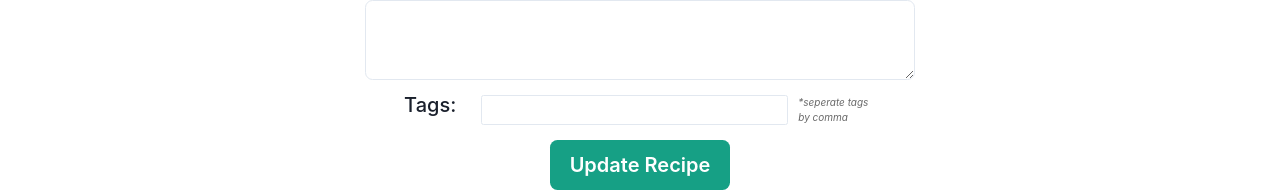
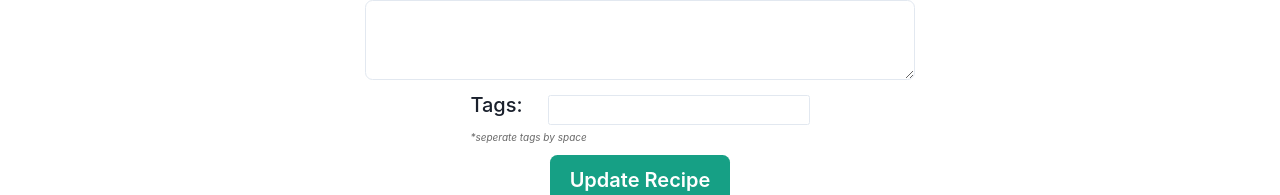
Before and after one commit to ottofrankel/recipes, a React (Create React App) app in the folder src/frontend/: page /update-recipe/1 in a window 1280 px wide. Shown: the part 417-612 px from the top of the page. Built offline with nearby package versions, Linux system fonts and the light colour scheme; no server answers.

Commit message:
Improved tag seperation

```diff
--- a/src/frontend/src/components/recipe_form.tsx
+++ b/src/frontend/src/components/recipe_form.tsx
@@ -37,7 +37,7 @@ const RecipeForm: React.FC<Props> = ({
   const [source, setSource] = useState(recipe.source);
   const [type, setType] = useState(recipe.type);
   const [instructions, setInstructions] = useState(recipe.instructions);
-  const [tags, setTags] = useState(recipe.tags?.join());
+  const [tags, setTags] = useState(recipe.tags?.join(" "));
   const [errors, setErrors] = useState(preValidation);
 
   const handleIngChange = (index: number, e: React.ChangeEvent<HTMLInputElement>, key: "amount" | "measurement" | "name") => {
@@ -71,7 +71,13 @@ const RecipeForm: React.FC<Props> = ({
         fav: recipe.fav
       }
 
-      if (tags) newRecipe.tags = tags.split(",");
+      console.log(tags);
+      console.log(tags?.split(" "));
+
+      if (tags) {
+        const validTags = tags.split(" ");
+        newRecipe.tags = validTags.filter(tag => tag !== '')
+      }
 
       if (formType === "new") {
         postRecipe(newRecipe);
@@ -225,9 +231,9 @@ const RecipeForm: React.FC<Props> = ({
             size="xs"
             onChange={e => setTags(e.target.value)}
             />
+          </HStack>
 
-            <p className="tag-instructions"><em>*seperate tags by comma</em></p>
-          </HStack>
+          <p className="tag-instructions"><em>*seperate tags by space</em></p>
         </Box>
 
         <Button
--- a/src/frontend/src/components/recipe_search.tsx
+++ b/src/frontend/src/components/recipe_search.tsx
@@ -78,7 +78,7 @@ const RecipeSearch: React.FC = () => {
           onChange={e => setTagFilter(e.target.value)}
         >
         </Input>
-        <p className="tag-instructions"><em>*seperate tags by comma</em></p>
+        <p className="tag-instructions"><em>*seperate tags by space</em></p>
 
         <HStack>
           <Checkbox
--- a/src/server/controllers/recipe_controllers.ts
+++ b/src/server/controllers/recipe_controllers.ts
@@ -67,7 +67,7 @@ const getRecipes = (req: Request, res: Response): void => {
   // Get recipes that have all tags passed in the search
   if (req.query.tags) {
     const tagsStr: string = req.query.tags as string;
-    const tagsArr: string[] = tagsStr.split(",");
+    const tagsArr: string[] = tagsStr.split(" ");
     query.tags = { $all: tagsArr };
   }
 
```
Also changed, not shown: 3 other files (tests, documents, lock files or other folders).
